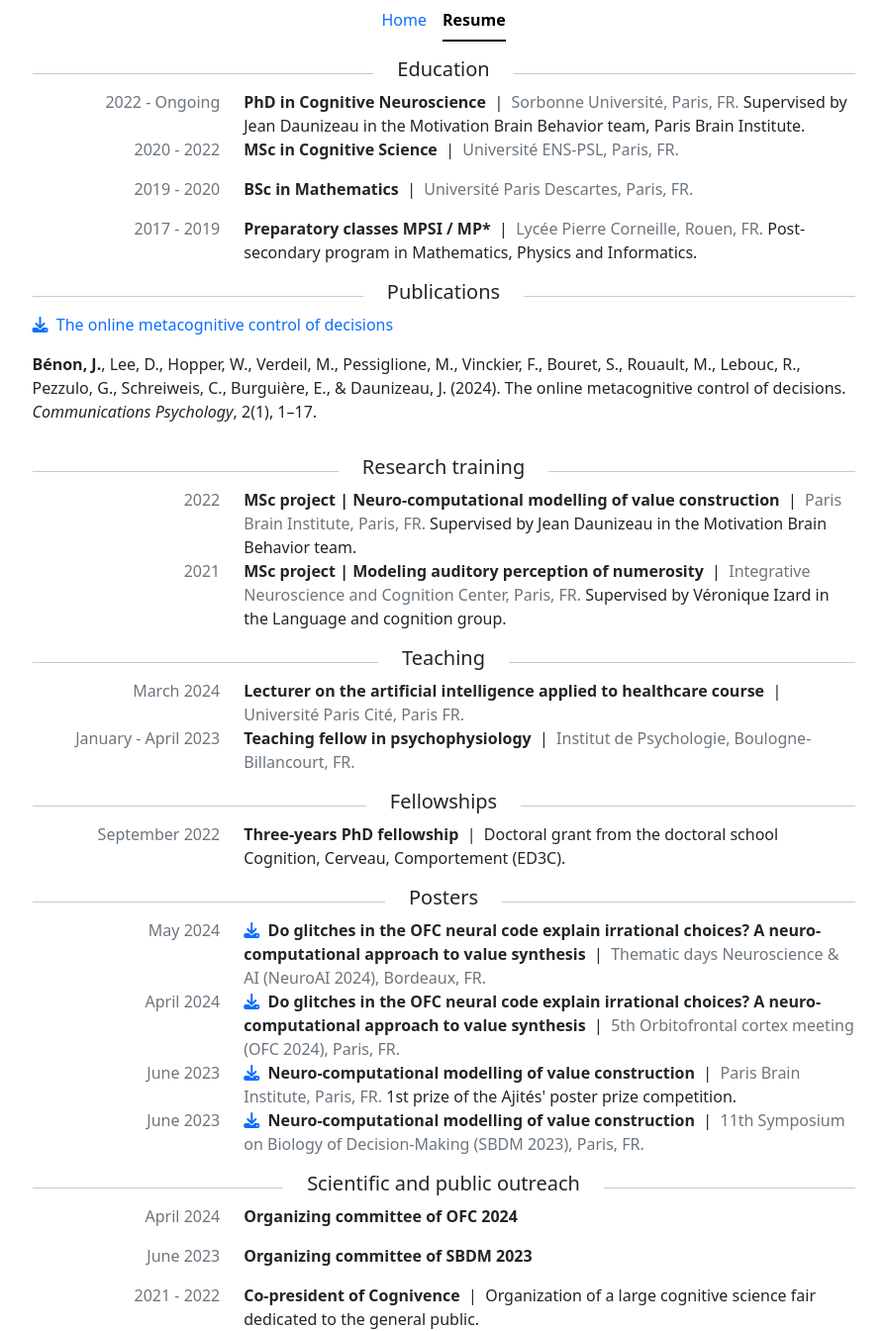
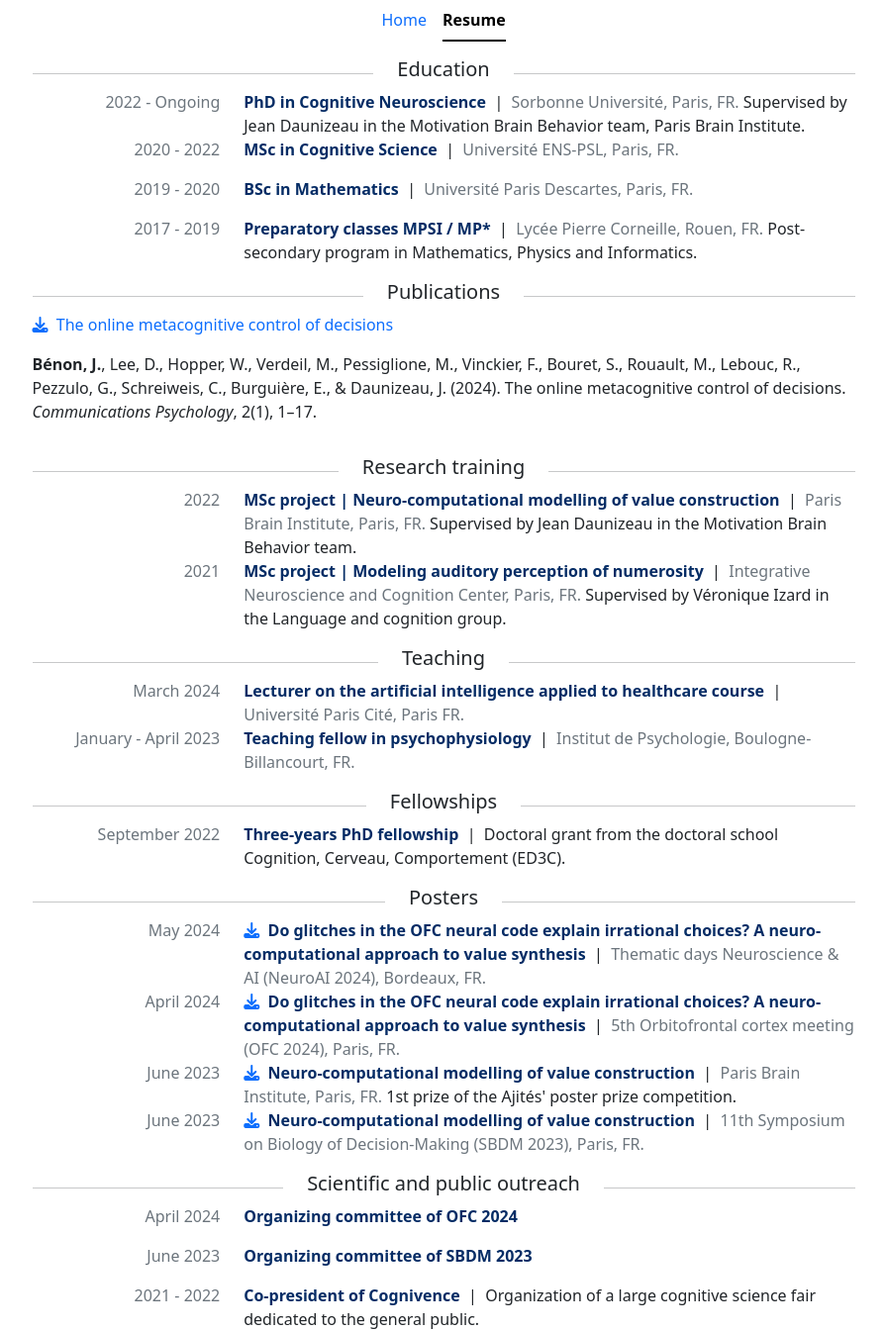
Before and after one commit to jbenon/jbenon.github.io, a Jekyll site: the page built from resume.html, in a window 1280 px wide. Shown: the whole page at 99% size, without its empty margins (192-1087 px from the left). Built offline with Jekyll 4.4.1, drawn with Linux system fonts in a browser that asks for light colours; nearby versions of some CDN libraries.

Commit message:
Set dark blue titles

```diff
--- a/resume.html
+++ b/resume.html
@@ -46,7 +46,7 @@ layout: default
                   <p class="text-secondary">{{item.date}}</p>
                 </div>
                 <div class="col-9">
-                  <span class="fw-semibold">
+                  <span class="fw-semibold text-primary-emphasis">
                     {% if item.pdf %}
                       <a class="icon-link link-underline link-underline-opacity-0"
                       href="/assets/{{publication.pdf}}.pdf"
```
